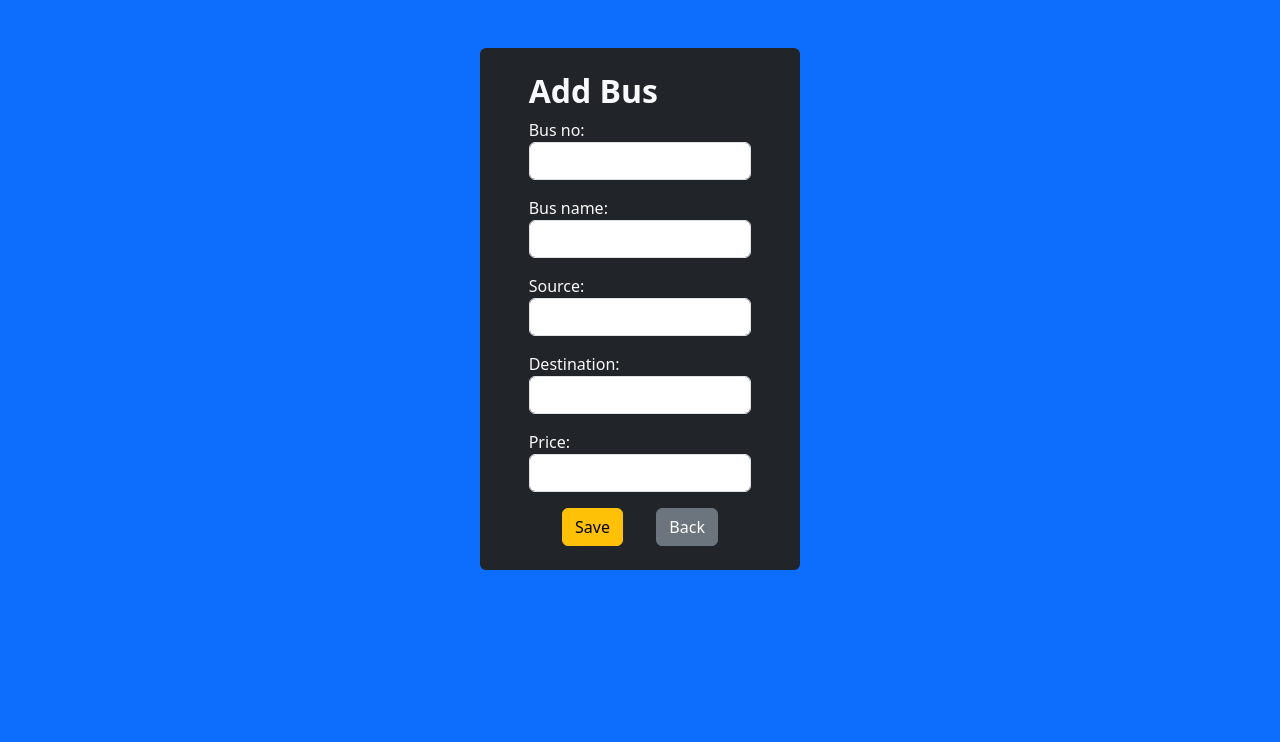
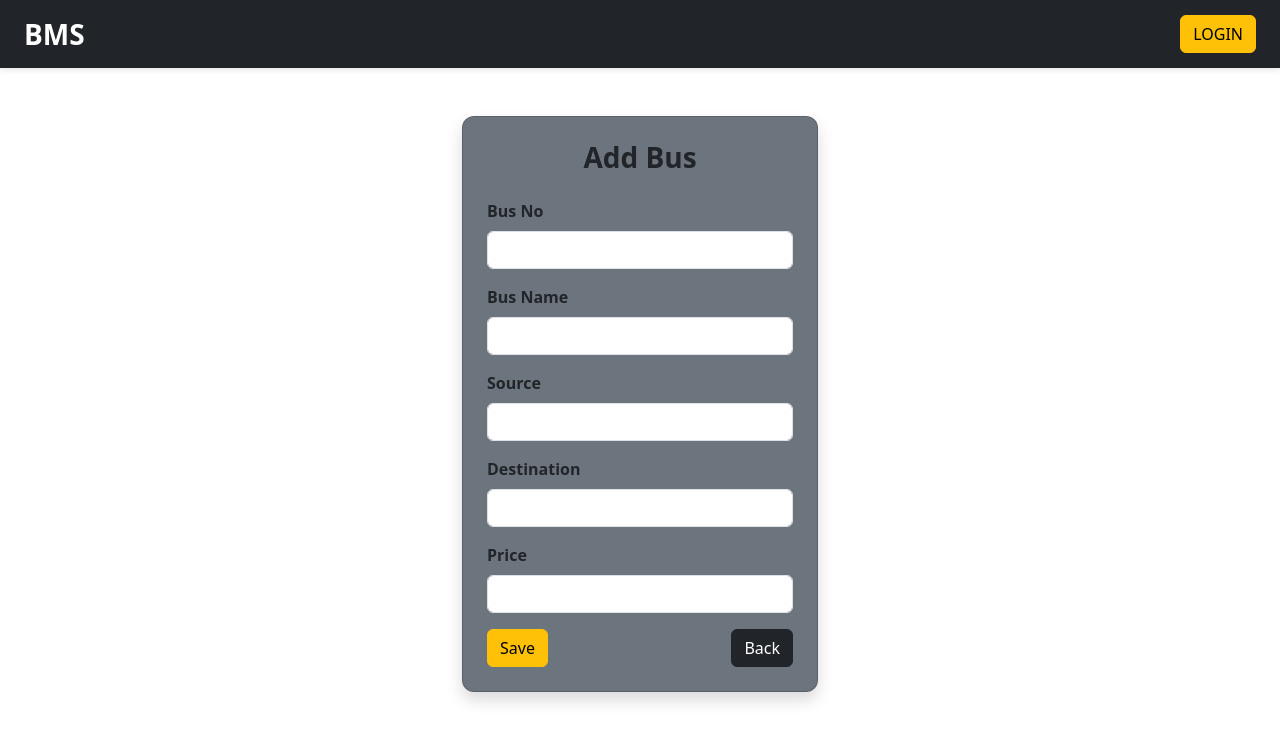
Before and after one commit to Rahul-2603/bus-management-system, a Django app: page /bus/create/ in a window 1280 px wide. Shown: the top 742 px of the page. Run offline with Django 5.2, Linux system fonts and the light colour scheme; some libraries are stand-ins or nearby versions.

Commit message:
UI upadation

```diff
--- /dev/null
+++ b/templates/base.html
@@ -0,0 +1,39 @@
+{% load static %}
+<!DOCTYPE html>
+<html>
+<head>
+    <title>Bus Management System</title>
+    <meta charset="UTF-8">
+    <meta name="viewport" content="width=device-width, initial-scale=1">
+
+
+    <link href="{% static 'css/bootstrap.min.css' %}" rel="stylesheet">
+    <style>
+
+        .navbar {
+            box-shadow: 0 2px 6px rgba(0,0,0,0.1);
+        }
+        .card {
+            border-radius: 12px;
+        }
+
+
+    </style>
+</head>
+<body>
+
+<nav class="navbar navbar-expand-lg navbar-dark bg-dark px-4 d-flex justify-content-between ">
+    <a class="navbar-brand fw-bolder fs-3" href="{% url 'bus_list' %}">
+        BMS
+    </a>
+     <div class="btn btn-warning ">LOGIN</div>
+</nav>
+
+<div class="container mt-5">
+    {% block content %}
+    {% endblock %}
+</div>
+
+
+</body>
+</html>
--- a/templates/bus/bus_form.html
+++ b/templates/bus/bus_form.html
@@ -1,42 +1,53 @@
-{% load static %}
-<!DOCTYPE html>
-<html>
+{% extends 'base.html' %}
 
-<head>
-    <title>Add Bus</title>
-    <link rel="stylesheet" href="{% static 'css/bootstrap.min.css'%}">
-</head>
+{% block content %}
 
-<body class="bg-primary">
+<div class="row justify-content-center ">
+    <div class="col-md-4 ">
+        <div class="card shadow p-4 bg-secondary text-dark fw-bolder">
+            <h3 class="mb-4 text-center fw-bolder">
+                {% if form.instance.pk %}
+                    Update Bus
+                {% else %}
+                    Add Bus
+                {% endif %}
+            </h3>
 
+            <form method="POST">
+                {% csrf_token %}
 
-    <section>
-        <div class="container-fluid bg-dark text-light w-25 p-4 mt-5 rounded">
-            <div class="row">
-                <div class="col-md-10 m-auto">
-                    <h2 class="fw-bolder">Add Bus</h2>
-                    <form method="POST">
-                        {% csrf_token %}
-                        {{ form.as_p }}
-                        <div class="d-flex justify-content-evenly">
-                            <button class="btn btn-warning" type="submit">Save</button>
-                            <a class="btn btn-secondary" href="{% url 'bus_list' %}">Back</a>
-                        </div>
+                <div class="mb-3">
+                    <label class="form-label">Bus No</label>
+                    {{ form.bus_no }}
+                </div>
 
-                    </form>
+                <div class="mb-3">
+                    <label class="form-label">Bus Name</label>
+                    {{ form.bus_name }}
+                </div>
 
+                <div class="mb-3">
+                    <label class="form-label">Source</label>
+                    {{ form.source }}
+                </div>
 
+                <div class="mb-3">
+                    <label class="form-label">Destination</label>
+                    {{ form.destination }}
                 </div>
-            </div>
+
+                <div class="mb-3">
+                    <label class="form-label">Price</label>
+                    {{ form.price }}
+                </div>
+
+                <div class="d-flex justify-content-between">
+                    <button type="submit" class="btn btn-warning">Save</button>
+                    <a href="{% url 'bus_list' %}" class="btn btn-dark">Back</a>
+                </div>
+            </form>
         </div>
+    </div>
+</div>
 
-    </section>
-
-
-
-
-
-
-</body>
-
-</html>
+{% endblock %}
```
Also changed, not shown: templates/bus/bus_list.html (+31 -45 lines).
